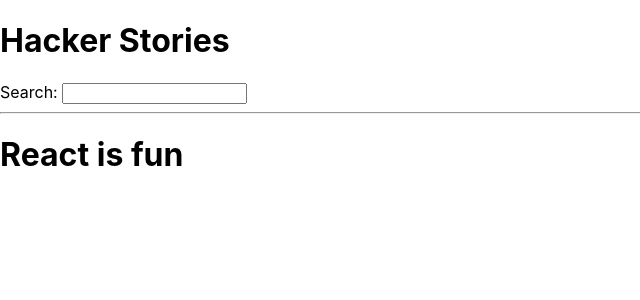
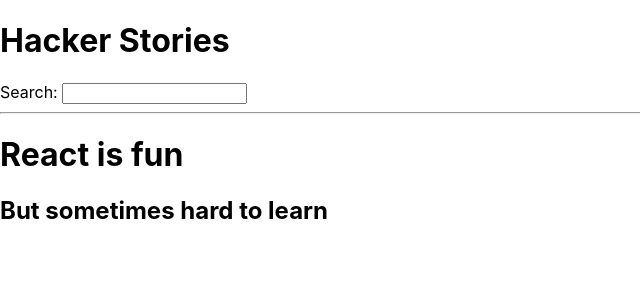
Before and after one commit to mmaruniak/s-rji-hacker-stories, a React (Create React App) app: page / in a window 1280 px wide. Shown: the top 300 px of the page, without its empty margins (0-640 px from the left). Built offline with nearby package versions, Linux system fonts and the light colour scheme.

Commit message:
Using 2 header components

```diff
--- a/src/App.js
+++ b/src/App.js
@@ -7,10 +7,13 @@ const App = () => (
     <label htmlFor="search">Search: </label>
     <input id="search" type="text" />
     <hr />
-    <Header title="React is fun" />
+    <Header1 title="React is fun" />
+    <Header2 title="But sometimes hard to learn" />
   </div>
 );
 
-const Header = (props) => <h1> {props.title}</h1>;
+const Header1 = (props) => <h1> {props.title}</h1>;
+
+const Header2 = (props) => <h2> {props.title}</h2>;
 
 export default App;
```
